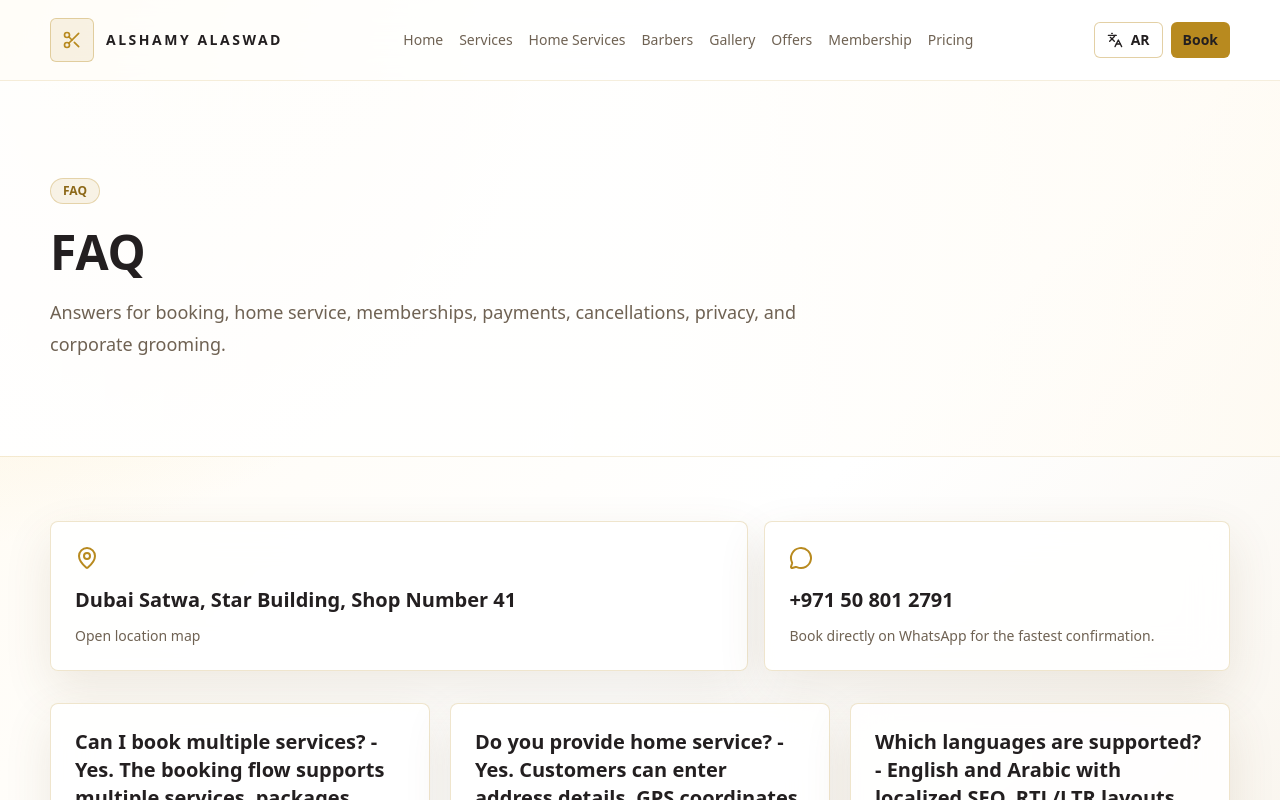
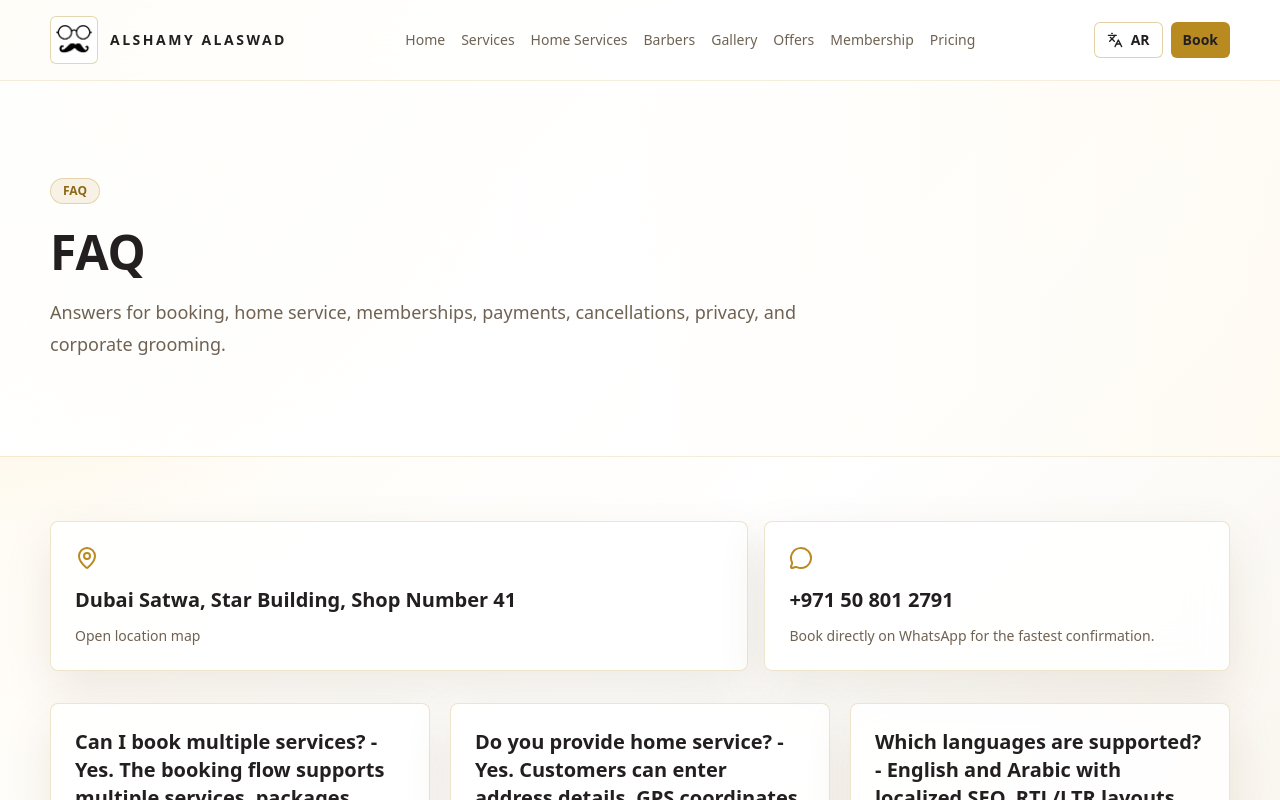
Before and after one commit to magicboy959/salon, a Next.js app: page /en/faq in a window 1280 px wide. Shown: the top 800 px of the page. Built offline with nearby package versions, Linux system fonts and the light colour scheme; no server answers.

Commit message:
Add salon logo

```diff
--- a/components/layout/navbar.tsx
+++ b/components/layout/navbar.tsx
@@ -1,6 +1,7 @@
+import Image from "next/image";
 import Link from "next/link";
 import { getTranslations } from "next-intl/server";
-import { Menu, Scissors } from "lucide-react";
+import { Menu } from "lucide-react";
 import { publicNav } from "@/config/navigation";
 import { siteConfig } from "@/config/site";
 import { Button } from "@/components/ui/button";
@@ -12,8 +13,8 @@ export async function Navbar({ locale }: { locale: string }) {
     <header className="sticky top-0 z-50 border-b border-gold/15 bg-white/88 backdrop-blur-xl">
       <div className="container-shell flex h-20 items-center justify-between gap-6">
         <Link href={`/${locale}`} className="flex items-center gap-3">
-          <span className="flex h-11 w-11 items-center justify-center rounded-md border border-gold/35 bg-gold/10">
-            <Scissors className="h-5 w-5 text-gold" />
+          <span className="relative h-12 w-12 overflow-hidden rounded-md border border-gold/35 bg-white">
+            <Image src="/logo.jpeg" alt={siteConfig.shortName} fill priority className="object-contain p-1" sizes="48px" />
           </span>
           <span className="max-w-48 text-sm font-bold uppercase tracking-[0.18em] text-foreground">
             {siteConfig.shortName}
```
Also changed, not shown: public/logo.jpeg (added).
